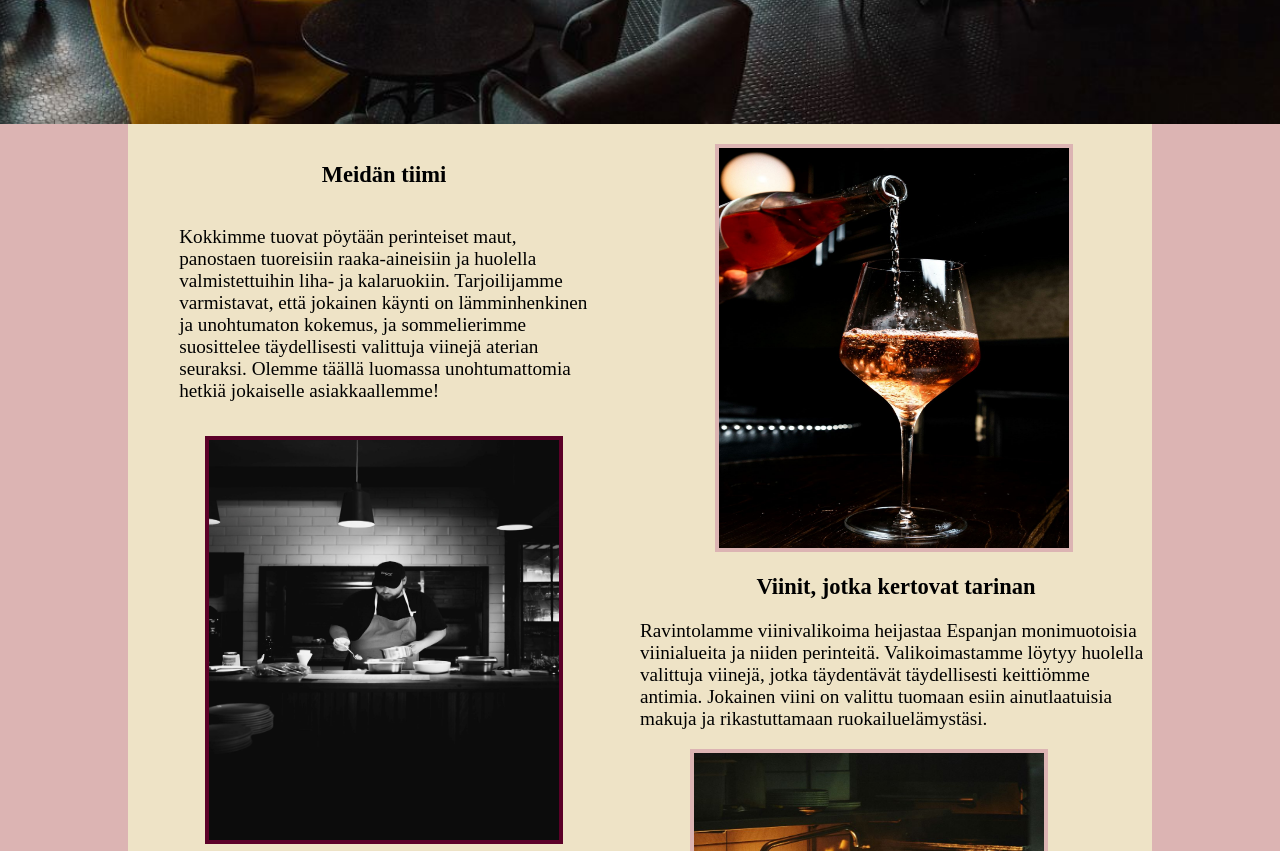
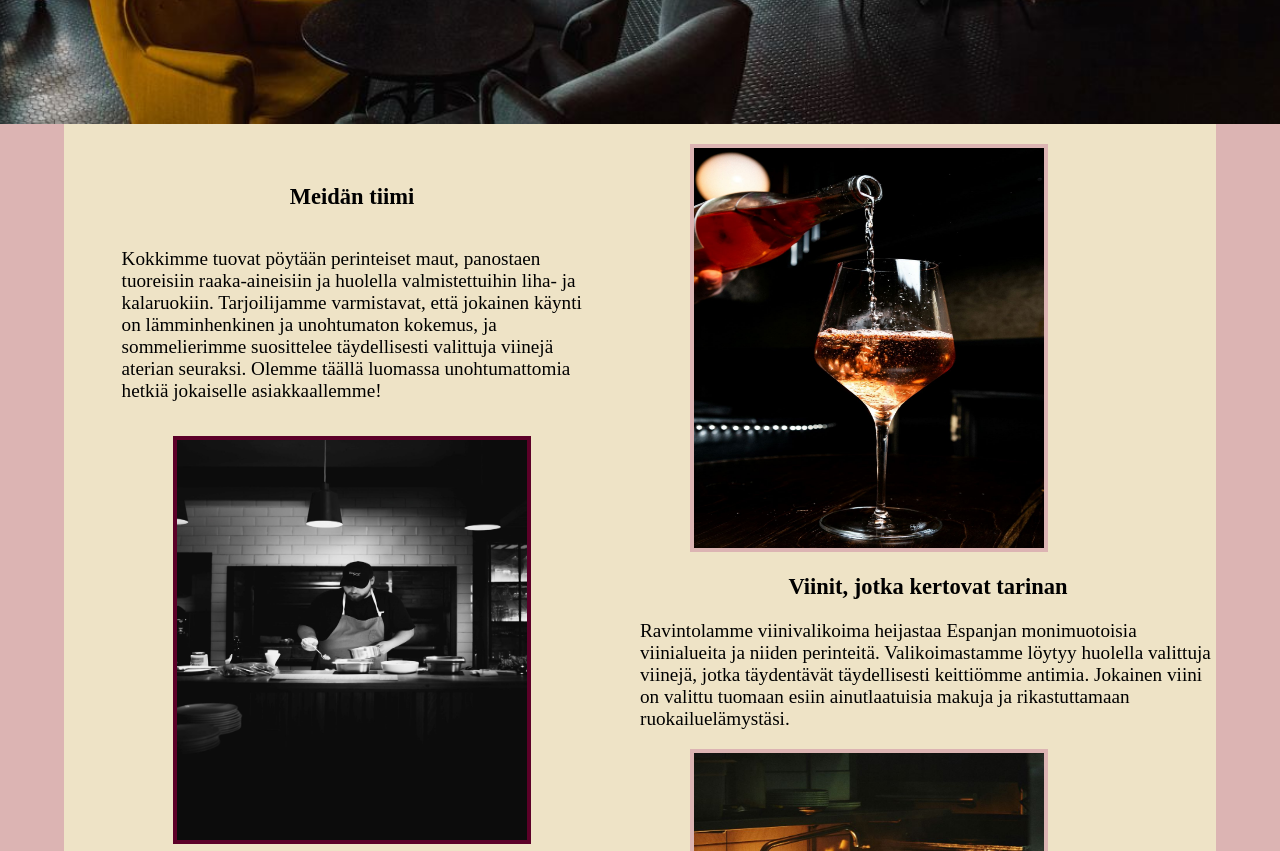
Before and after one commit to Jani638/Jani638.github.io, a plain HTML site: page index.html in a window 1280 px wide. Shown: the part 640-1491 px from the top of the page. Drawn offline with Linux system fonts and the light colour scheme.

Commit message:
Add files via upload

```diff
--- a/Tyyli.css
+++ b/Tyyli.css
@@ -90,8 +90,8 @@ footer {
     background-color: #EEE3C6;
     display: flex;
     flex-direction: row;
-    margin-left: 10%;
-    margin-right: 10%;
+    margin-left: 5%;
+    margin-right: 5%;
 }
 .flex-container1{
     display: flex;
@@ -123,7 +123,7 @@ footer {
     font-size: 1.5vw;
 }
 #kuva1{
-    margin-left:75px;
+    margin-left:50px;
     margin-top: 20px;
     border: 4px solid #DCB4B3;
 }
```
